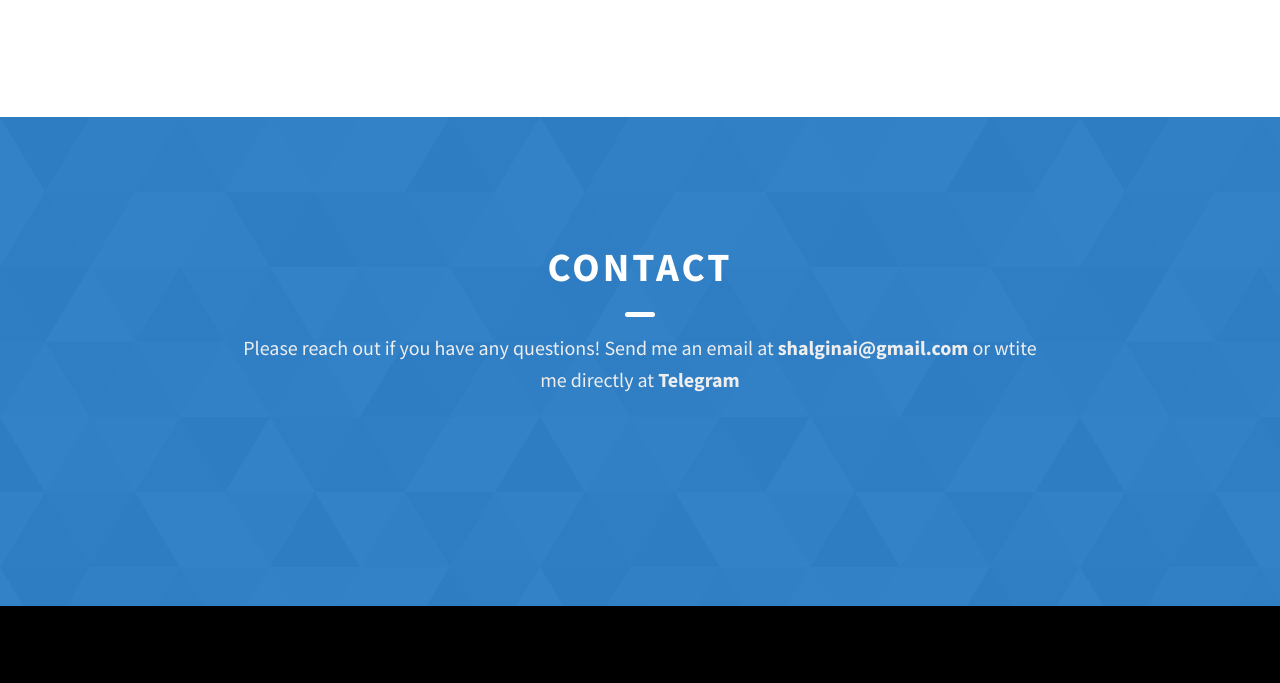
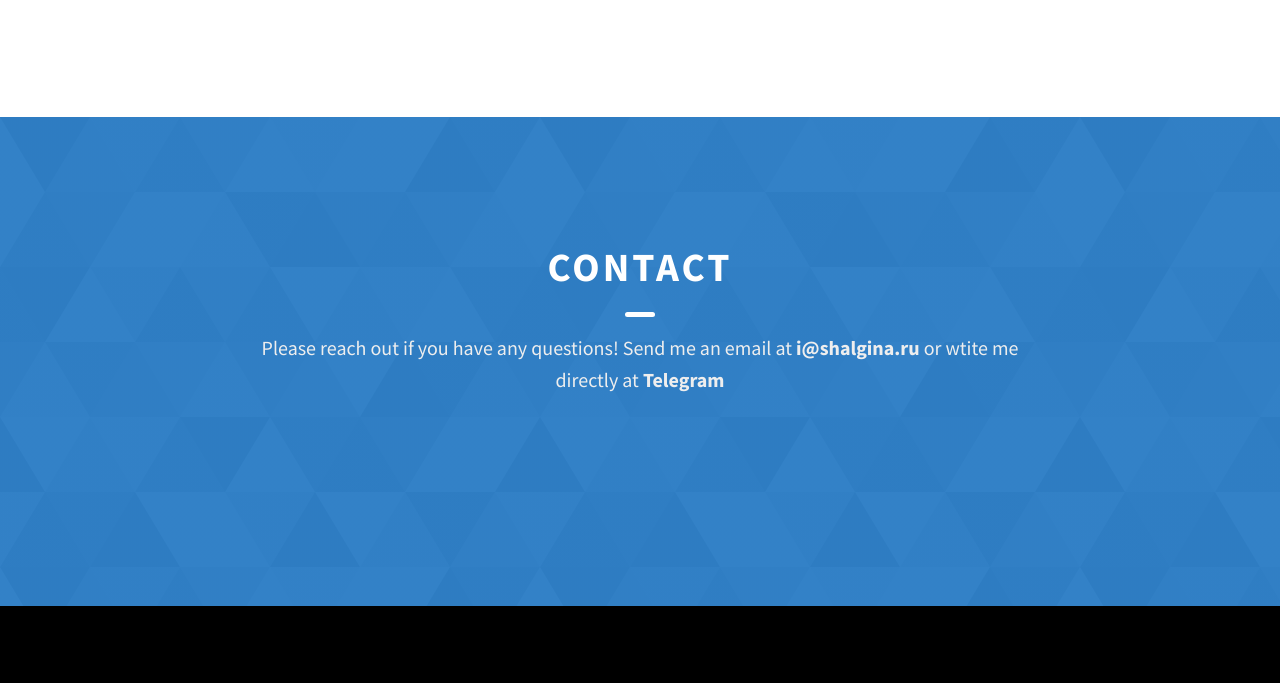
Before and after one commit to iashaff/Portfolio, a website built with Vite: page index.html in a window 1280 px wide. Shown: the part 4039-4722 px from the top of the page. Built offline with nearby package versions, Linux system fonts and the light colour scheme; files whose address does not match are found by name.

Commit message:
added information

```diff
--- a/index.html
+++ b/index.html
@@ -361,7 +361,7 @@
         <h2 class="heading heading-sec heading-sec__mb-med">
           <span class="heading-sec__main heading-sec__main--lt">Contact</span>
           <span class="heading-sec__sub heading-sec__sub--lt">
-            Please reach out if you have any questions! Send me an email at <span>shalginai@gmail.com</span> or wtite me directly at <span><a href="https://t.me/iashaff" target="_blank">Telegram</a></span>
+            Please reach out if you have any questions! Send me an email at <span>i@shalgina.ru</span> or wtite me directly at <span><a href="https://t.me/iashaff" target="_blank">Telegram</a></span>
           </span>
         </h2>
       </div>
```
